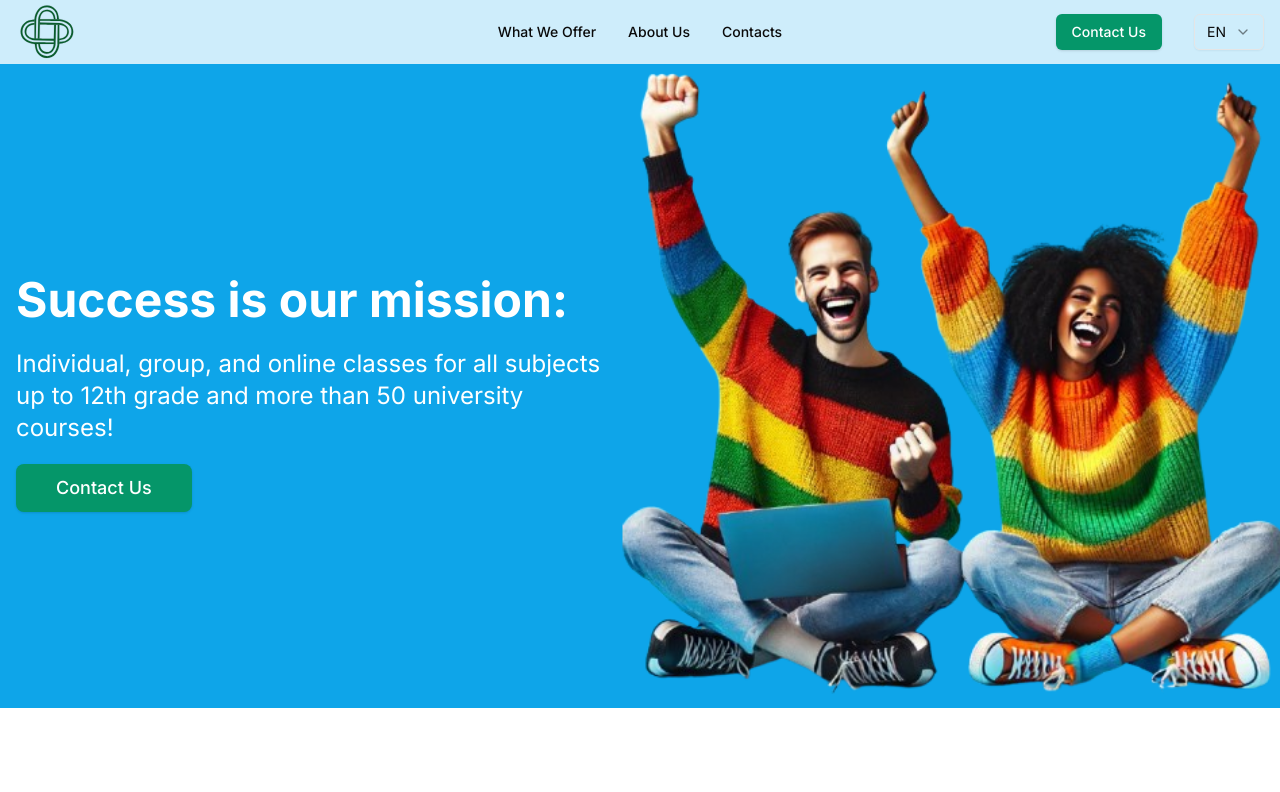
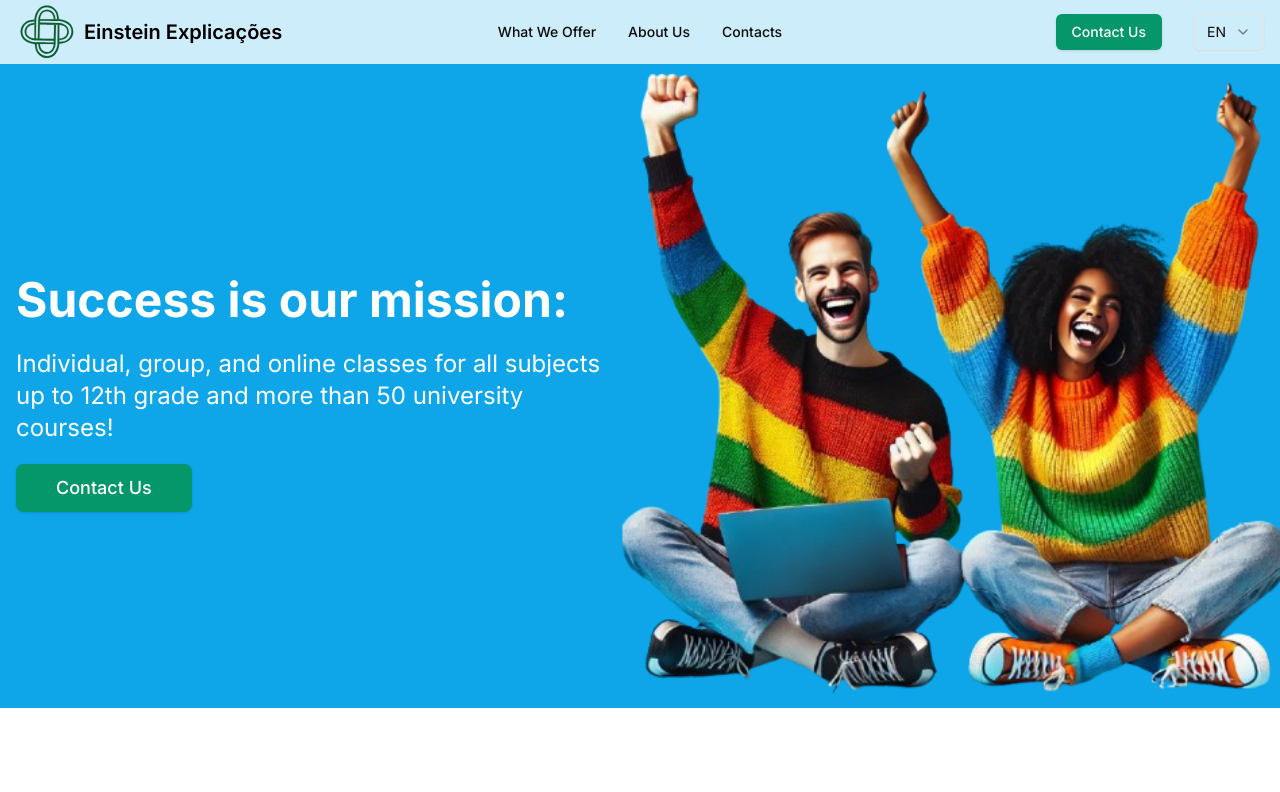
Before and after one commit to Ricordy/EinsteinSite, a Next.js app: page /en in a window 1280 px wide. Shown: the top 792 px of the page. Built offline with nearby package versions, Linux system fonts and the light colour scheme.

Commit message:
adicionei o nome no header

```diff
--- a/components/navbar/Navbar.tsx
+++ b/components/navbar/Navbar.tsx
@@ -44,6 +44,9 @@ export function Header() {
               height={60}
               className="h-15 w-15"
             />
+            <span className="hidden md:inline-block ml-2 text-xl font-semibold text-black">
+              Einstein Explicações
+            </span>
           </Link>
 
           {/* Desktop Navigation */}
```
